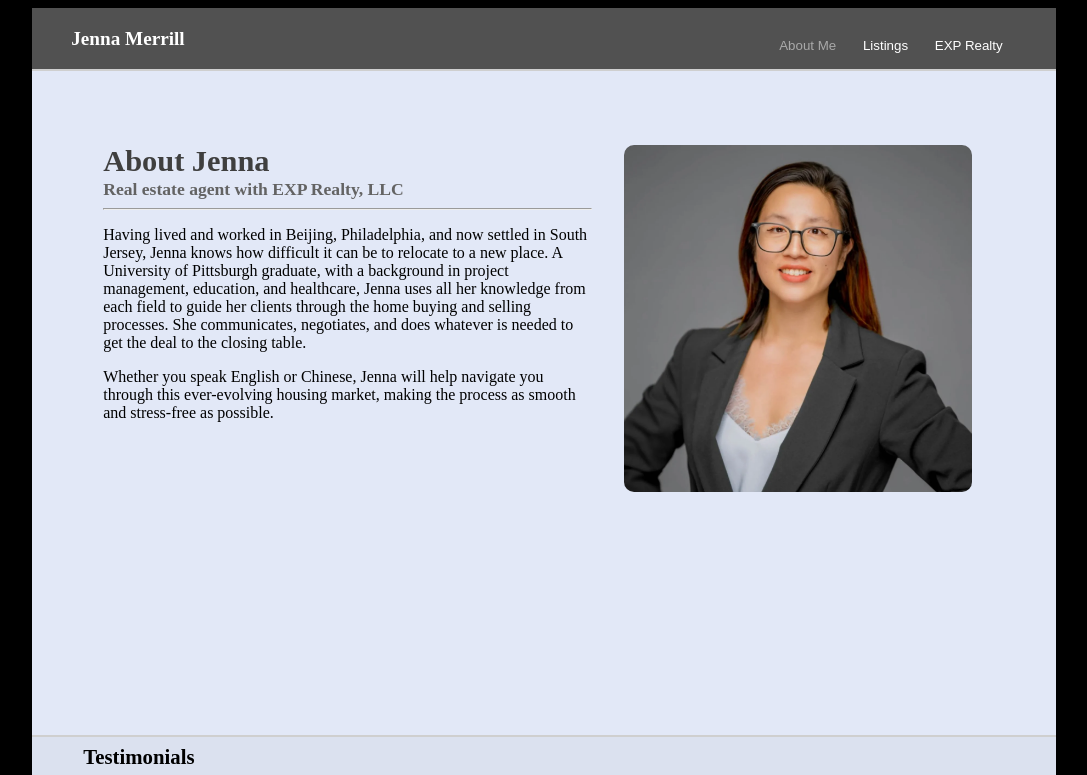
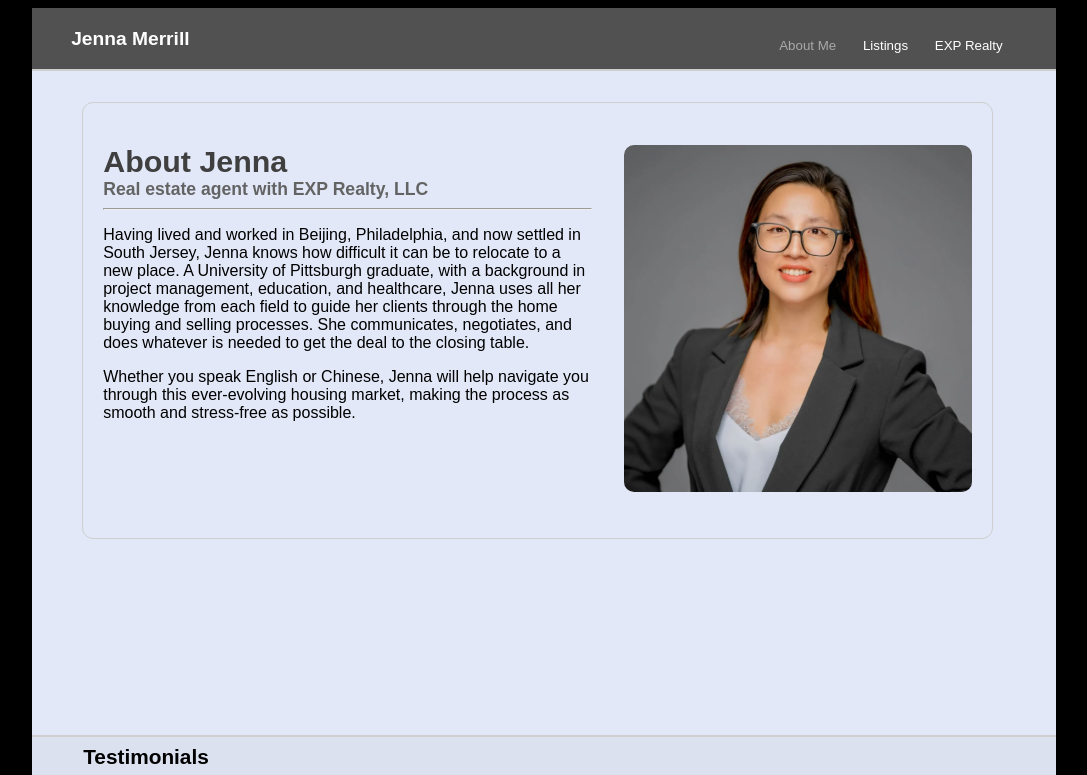
Before and after one commit to jenna-homepage/jenna-homepage.github.io, a React (Create React App) app in the folder jenna-frontend/: page / in a window 1280 px wide. Shown: the top 775 px of the page, without its empty margins (96-1183 px from the left). Built offline with nearby package versions, Linux system fonts and the light colour scheme.

Commit message:
updated a bunch of look and feel

```diff
--- a/jenna-frontend/src/components/Bio.jsx
+++ b/jenna-frontend/src/components/Bio.jsx
@@ -14,6 +14,8 @@ const BioContainer = styled.div`
   @media (max-width: 1080px) {
     flex-direction: column-reverse;
   }
+  border-radius: 10px;
+  outline: 1px solid #cfcfcf;
 `;
 
 const TextContainer = styled.div``;
--- a/jenna-frontend/src/components/Exp.jsx
+++ b/jenna-frontend/src/components/Exp.jsx
@@ -17,6 +17,8 @@ const ExpContainer = styled.div`
   @media (max-width: 1080px) {
     flex-direction: column-reverse;
   }
+  border-radius: 10px;
+  outline: 1px solid #cfcfcf;
 `;
 
 const Overlay = styled.div`
--- a/jenna-frontend/src/components/Listings.jsx
+++ b/jenna-frontend/src/components/Listings.jsx
@@ -17,6 +17,8 @@ const ListingsContainer = styled.div`
   @media (max-width: 1080px) {
     flex-direction: column-reverse;
   }
+  border-radius: 10px;
+  outline: 1px solid #cfcfcf;
 `;
 
 const Overlay = styled.div`
--- a/jenna-frontend/src/components/MainWrapper.jsx
+++ b/jenna-frontend/src/components/MainWrapper.jsx
@@ -14,6 +14,7 @@ import Footer from "./Footer";
 
 const MainContainer = styled.div`
   position: relative;
+  font-family: WF Visual Sans Text, Arial, sans-serif;
 `;
 
 // background: url("./background.webp");
```
